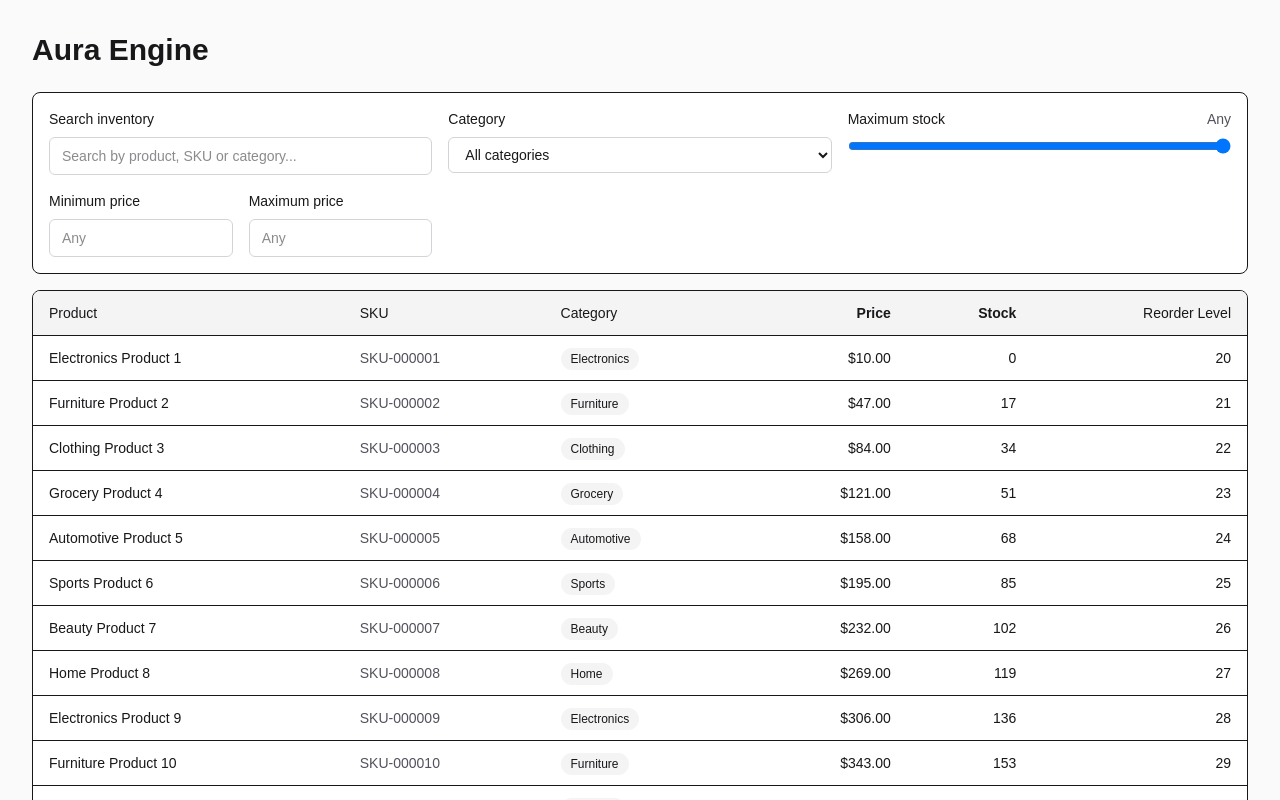
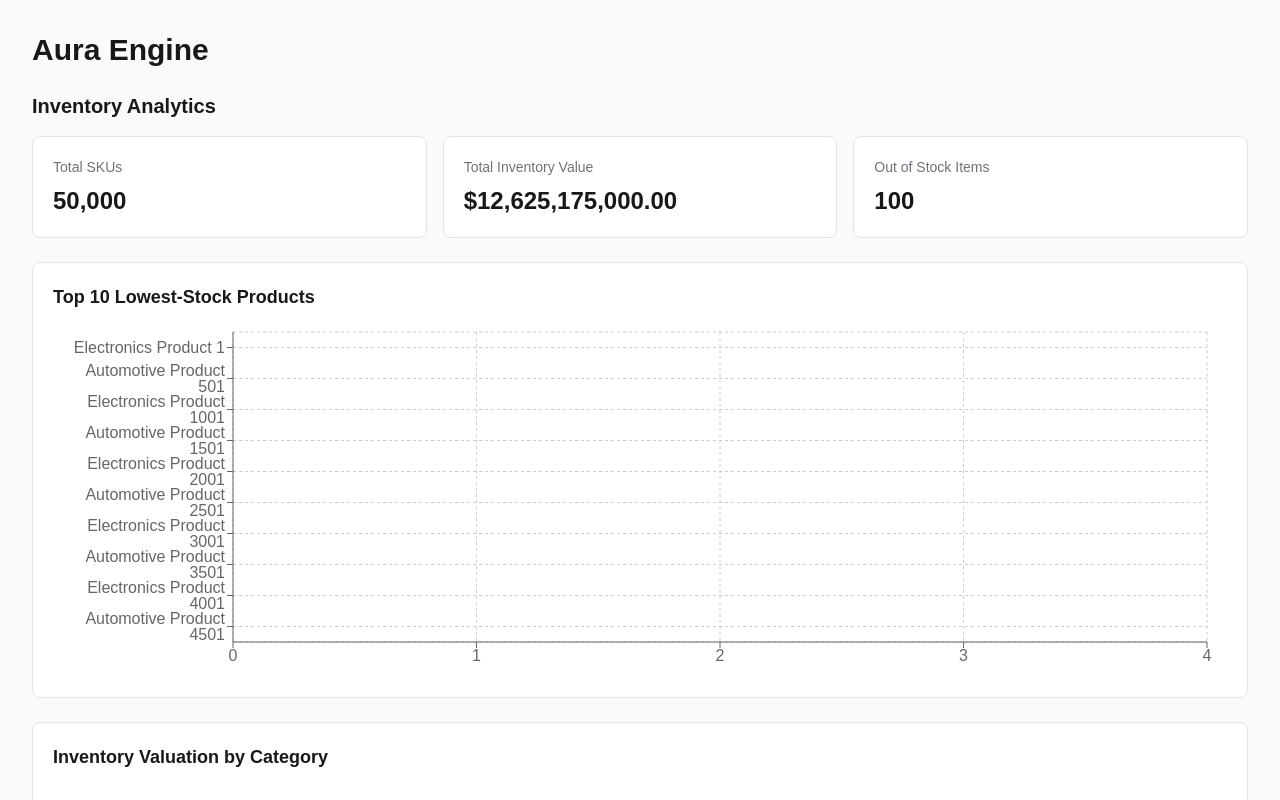
Before and after one commit to Aryan214G/aura-engine, a Next.js app: page / in a window 1280 px wide. Shown: the top 800 px of the page. Built offline with nearby package versions, Linux system fonts and the light colour scheme.

Commit message:
feat: implement analytics dashboard with inventory metrics and charts using Recharts

```diff
--- /dev/null
+++ b/src/app/api/inventory/analytics/route.js
@@ -0,0 +1,51 @@
+import { NextResponse } from "next/server";
+import { inventory } from "@/lib/inventory";
+
+export async function GET() {
+  const totalSkus = inventory.length;
+
+  const totalInventoryValue = inventory.reduce(
+    (total, product) => total + product.price * product.stockQuantity,
+    0
+  );
+
+  const outOfStockItems = inventory.filter(
+    (product) => product.stockQuantity === 0
+  ).length;
+
+  const lowestStockProducts = [...inventory]
+    .sort((a, b) => a.stockQuantity - b.stockQuantity)
+    .slice(0, 10)
+    .map((product) => ({
+      productName: product.productName,
+      stockQuantity: product.stockQuantity,
+    }));
+
+  const categoryValues = {};
+
+  for (const product of inventory) {
+    if (!categoryValues[product.category]) {
+      categoryValues[product.category] = 0;
+    }
+
+    categoryValues[product.category] +=
+      product.price * product.stockQuantity;
+  }
+
+  const inventoryValueByCategory = Object.entries(categoryValues).map(
+    ([category, value]) => ({
+      category,
+      value: Number(value.toFixed(2)),
+    })
+  );
+
+  return NextResponse.json({
+    kpis: {
+      totalSkus,
+      totalInventoryValue: Number(totalInventoryValue.toFixed(2)),
+      outOfStockItems,
+    },
+    lowestStockProducts,
+    inventoryValueByCategory,
+  });
+}
--- a/src/app/page.js
+++ b/src/app/page.js
@@ -1,3 +1,4 @@
+import AnalyticsDashboard from "@/components/AnalyticsDashboard";
 import InventoryTable from "@/components/InventoryTable";
 
 export default function Home() {
@@ -7,6 +8,8 @@ export default function Home() {
         Aura Engine
       </h1>
 
+      <AnalyticsDashboard />
+
       <InventoryTable />
     </main>
   );
--- /dev/null
+++ b/src/components/AnalyticsDashboard.jsx
@@ -0,0 +1,161 @@
+"use client";
+
+import { useEffect, useState } from "react";
+
+import {
+  BarChart,
+  Bar,
+  CartesianGrid,
+  ResponsiveContainer,
+  Tooltip,
+  XAxis,
+  YAxis,
+  PieChart,
+  Pie,
+  Cell,
+  Legend,
+} from "recharts";
+
+export default function AnalyticsDashboard() {
+  const [analytics, setAnalytics] = useState(null);
+  const [loading, setLoading] = useState(true);
+  const [error, setError] = useState("");
+
+  useEffect(() => {
+    async function fetchAnalytics() {
+      try {
+        setLoading(true);
+        setError("");
+
+        const response = await fetch("/api/inventory/analytics");
+
+        if (!response.ok) {
+          throw new Error("Failed to fetch analytics");
+        }
+
+        const data = await response.json();
+        setAnalytics(data);
+      } catch (error) {
+        setError(error.message);
+      } finally {
+        setLoading(false);
+      }
+    }
+
+    fetchAnalytics();
+  }, []);
+
+  if (loading) {
+    return (
+      <section className="mb-8">
+        <p className="text-sm text-zinc-600">Loading analytics...</p>
+      </section>
+    );
+  }
+
+  if (error) {
+    return (
+      <section className="mb-8">
+        <p className="text-sm text-red-600">{error}</p>
+      </section>
+    );
+  }
+
+  return (
+    <section className="mb-8">
+      <h2 className="mb-4 text-xl font-semibold text-zinc-900">
+        Inventory Analytics
+      </h2>
+
+      <div className="grid gap-4 sm:grid-cols-2 lg:grid-cols-3">
+        <div className="rounded-lg border border-zinc-200 bg-white p-5">
+          <p className="text-sm text-zinc-500">Total SKUs</p>
+          <p className="mt-2 text-2xl font-semibold text-zinc-900">
+            {analytics.kpis.totalSkus.toLocaleString()}
+          </p>
+        </div>
+
+        <div className="rounded-lg border border-zinc-200 bg-white p-5">
+          <p className="text-sm text-zinc-500">Total Inventory Value</p>
+          <p className="mt-2 text-2xl font-semibold text-zinc-900">
+            $
+            {analytics.kpis.totalInventoryValue.toLocaleString(undefined, {
+              minimumFractionDigits: 2,
+              maximumFractionDigits: 2,
+            })}
+          </p>
+        </div>
+
+        <div className="rounded-lg border border-zinc-200 bg-white p-5">
+          <p className="text-sm text-zinc-500">Out of Stock Items</p>
+          <p className="mt-2 text-2xl font-semibold text-zinc-900">
+            {analytics.kpis.outOfStockItems.toLocaleString()}
+          </p>
+        </div>
+      </div>
+
+      <div className="mt-6 rounded-lg border border-zinc-200 bg-white p-5">
+        <h3 className="mb-4 text-lg font-semibold text-zinc-900">
+          Top 10 Lowest-Stock Products
+        </h3>
+
+        <div className="h-[350px]">
+          <ResponsiveContainer width="100%" height="100%">
+            <BarChart
+              data={analytics.lowestStockProducts}
+              layout="vertical"
+              margin={{ top: 5, right: 20, left: 20, bottom: 5 }}
+            >
+              <CartesianGrid strokeDasharray="3 3" />
+
+              <XAxis type="number" />
+
+              <YAxis
+                type="category"
+                dataKey="productName"
+                width={160}
+              />
+
+              <Tooltip />
+
+              <Bar
+                dataKey="stockQuantity"
+                name="Stock"
+              />
+            </BarChart>
+          </ResponsiveContainer>
+        </div>
+      </div>
+
+      <div className="mt-6 rounded-lg border border-zinc-200 bg-white p-5">
+        <h3 className="mb-4 text-lg font-semibold text-zinc-900">
+          Inventory Valuation by Category
+        </h3>
+
+        <div className="h-[350px]">
+          <ResponsiveContainer width="100%" height="100%">
+            <PieChart>
+              <Pie
+                data={analytics.inventoryValueByCategory}
+                dataKey="value"
+                nameKey="category"
+                cx="50%"
+                cy="50%"
+                outerRadius={120}
+                label
+              >
+                {analytics.inventoryValueByCategory.map((entry) => (
+                  <Cell key={entry.category} />
+                ))}
+              </Pie>
+
+              <Tooltip />
+
+              <Legend />
+            </PieChart>
+          </ResponsiveContainer>
+        </div>
+      </div>
+    </section>
+  );
+}
```
Also changed, not shown: 1 other file (tests, documents, lock files or other folders).
